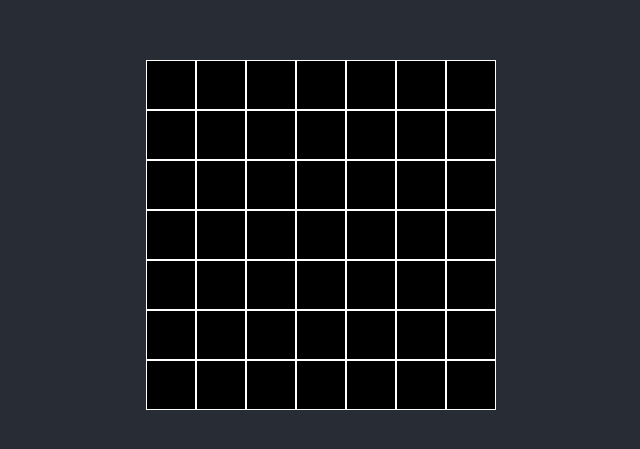
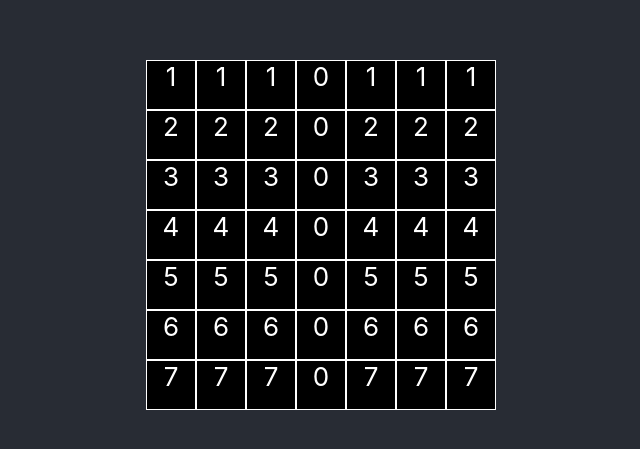
Before and after one commit to conmart/seven-up, a React (Create React App) app: page / in a window 1280 px wide. Shown: the part 165-614 px from the top of the page, without its empty margins (319-959 px from the left). Built offline with nearby package versions, Linux system fonts and the light colour scheme.

Commit message:
rough draft of game board state

```diff
--- a/src/gameGrid.tsx
+++ b/src/gameGrid.tsx
@@ -1,17 +1,32 @@
-import React from 'react';
+import React, { useState } from 'react';
 
-import GridRow from './gridRow';
+import GridColumn from './gridColumn';
+
+interface AppState {
+  gameGrid: number[][];
+}
 
 const GameGrid = () => {
+  const [state] = useState<AppState>({
+    gameGrid: [
+      [1, 2, 3, 4, 5, 6, 7],
+      [1, 2, 3, 4, 5, 6, 7],
+      [1, 2, 3, 4, 5, 6, 7],
+      [0, 0, 0, 0, 0, 0, 0],
+      [1, 2, 3, 4, 5, 6, 7],
+      [1, 2, 3, 4, 5, 6, 7],
+      [1, 2, 3, 4, 5, 6, 7],
+    ],
+  });
   return (
     <div className="gameGrid">
-      <GridRow />
-      <GridRow />
-      <GridRow />
-      <GridRow />
-      <GridRow />
-      <GridRow />
-      <GridRow />
+      <GridColumn columnState={state.gameGrid[0]} />
+      <GridColumn columnState={state.gameGrid[1]} />
+      <GridColumn columnState={state.gameGrid[2]} />
+      <GridColumn columnState={state.gameGrid[3]} />
+      <GridColumn columnState={state.gameGrid[4]} />
+      <GridColumn columnState={state.gameGrid[5]} />
+      <GridColumn columnState={state.gameGrid[6]} />
     </div>
   );
 };
--- /dev/null
+++ b/src/gridColumn.tsx
@@ -0,0 +1,19 @@
+import React from 'react';
+
+import GridSquare from './gridSquare';
+
+const GridColumn: React.FC<{ columnState: number[] }> = ({ columnState }) => {
+  return (
+    <div className="gridColumn">
+      <GridSquare squareValue={columnState[0]} />
+      <GridSquare squareValue={columnState[1]} />
+      <GridSquare squareValue={columnState[2]} />
+      <GridSquare squareValue={columnState[3]} />
+      <GridSquare squareValue={columnState[4]} />
+      <GridSquare squareValue={columnState[5]} />
+      <GridSquare squareValue={columnState[6]} />
+    </div>
+  );
+};
+
+export default GridColumn;
--- a/src/gridRow.tsx
+++ /dev/null
@@ -1,19 +0,0 @@
-import React from 'react';
-
-import GridSquare from './gridSquare';
-
-const GridRow = () => {
-  return (
-    <div className="gridRow">
-      <GridSquare />
-      <GridSquare />
-      <GridSquare />
-      <GridSquare />
-      <GridSquare />
-      <GridSquare />
-      <GridSquare />
-    </div>
-  );
-};
-
-export default GridRow;
--- a/src/gridSquare.tsx
+++ b/src/gridSquare.tsx
@@ -1,7 +1,7 @@
 import React from 'react';
 
-const GridSquare = () => {
-  return <div className="gridSquare"></div>;
+const GridSquare: React.FC<{ squareValue: number }> = ({ squareValue }) => {
+  return <div className="gridSquare">{squareValue}</div>;
 };
 
 export default GridSquare;
--- a/src/index.css
+++ b/src/index.css
@@ -12,8 +12,13 @@ code {
     monospace;
 }
 
+.gameGrid {
+  display: flex;
+}
+
 .gridRow {
   display: flex;
+  flex-direction: column;
 }
 
 .gridSquare {
```
